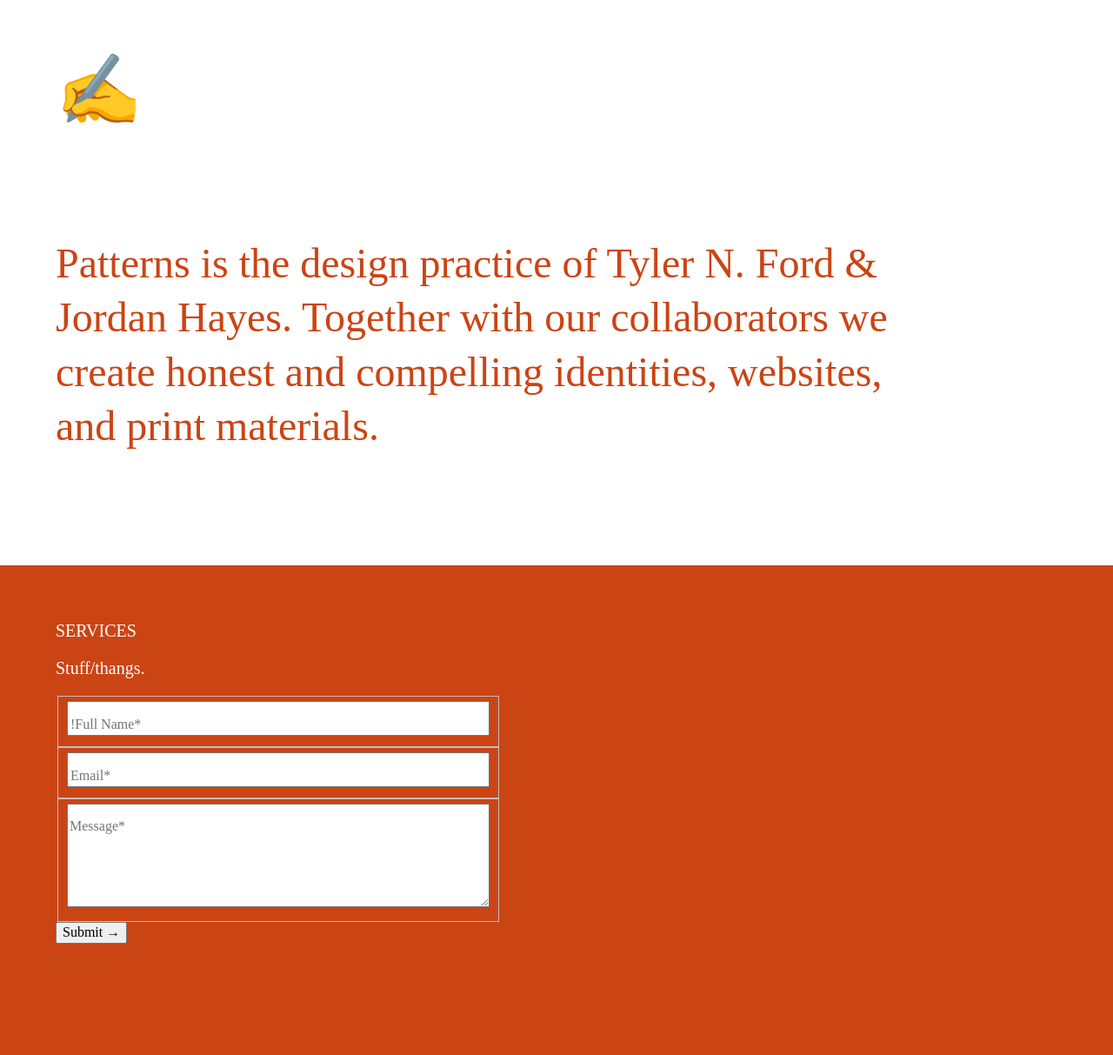
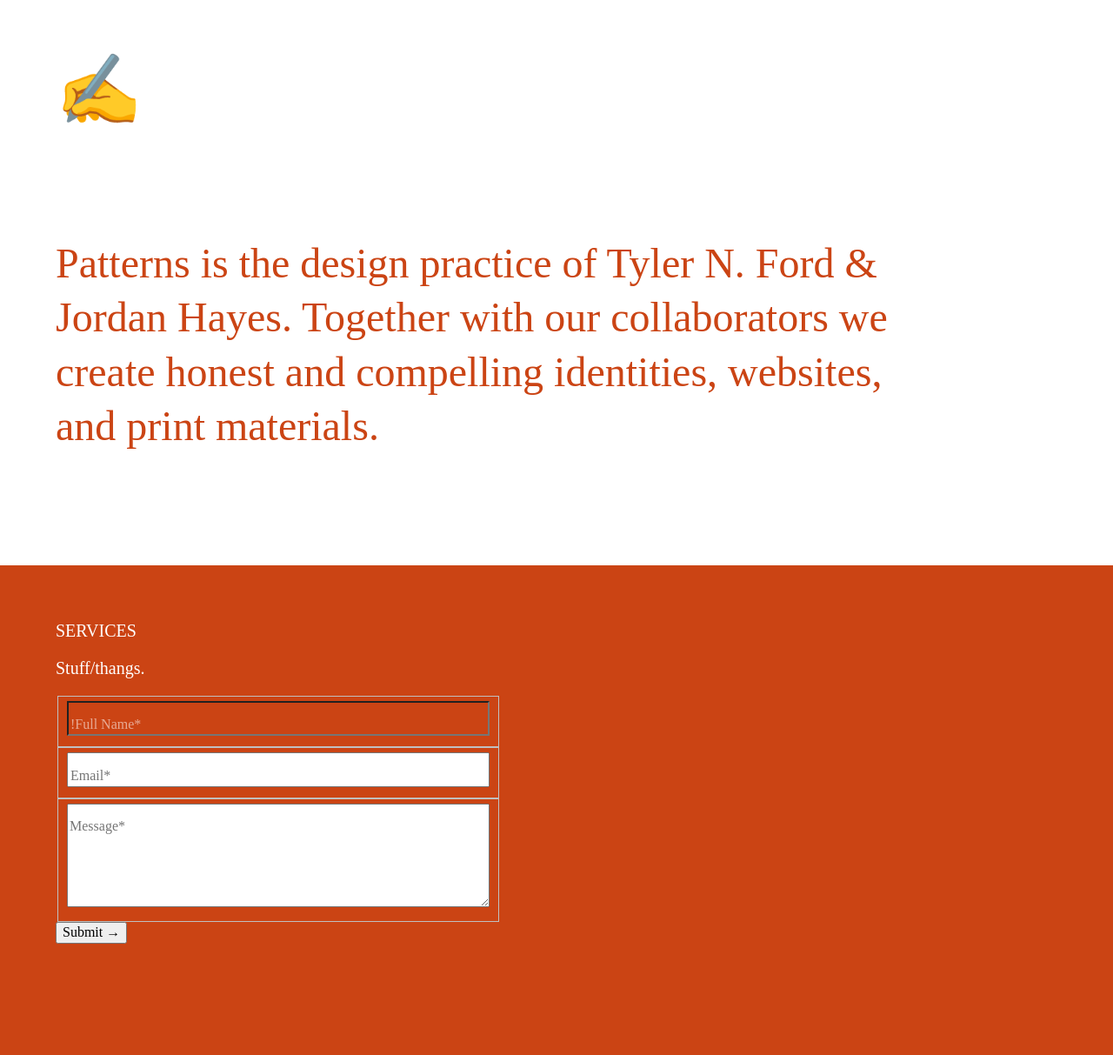
Before and after one commit to wearepatterns/wearepatterns.github.io, a Jekyll site: the page built from index.markdown, in a window 1280 px wide. Shown: the whole page at 87% size. Built offline with Jekyll 4.4.1, drawn with Linux system fonts in a browser that asks for light colours.

Commit message:
Update new.html

```diff
--- a/_layouts/new.html
+++ b/_layouts/new.html
@@ -43,7 +43,7 @@
 
             <form class="pb5 pb6-l mw6 f5" action="//formspree.io/tylernford@gmail.com" method="POST">
                 <fieldset>
-                    <input class="pt3 w-100" type="text" name="Name" placeholder="!Full Name*" validate-required>
+                    <input class="bg-newred white pt3 w-100" type="text" name="Name" placeholder="!Full Name*" validate-required>
                 </fieldset>
                 <fieldset>
                     <input class="pt3 w-100" type="email" name="Email" placeholder="Email*" validate-required validate-email>
```
